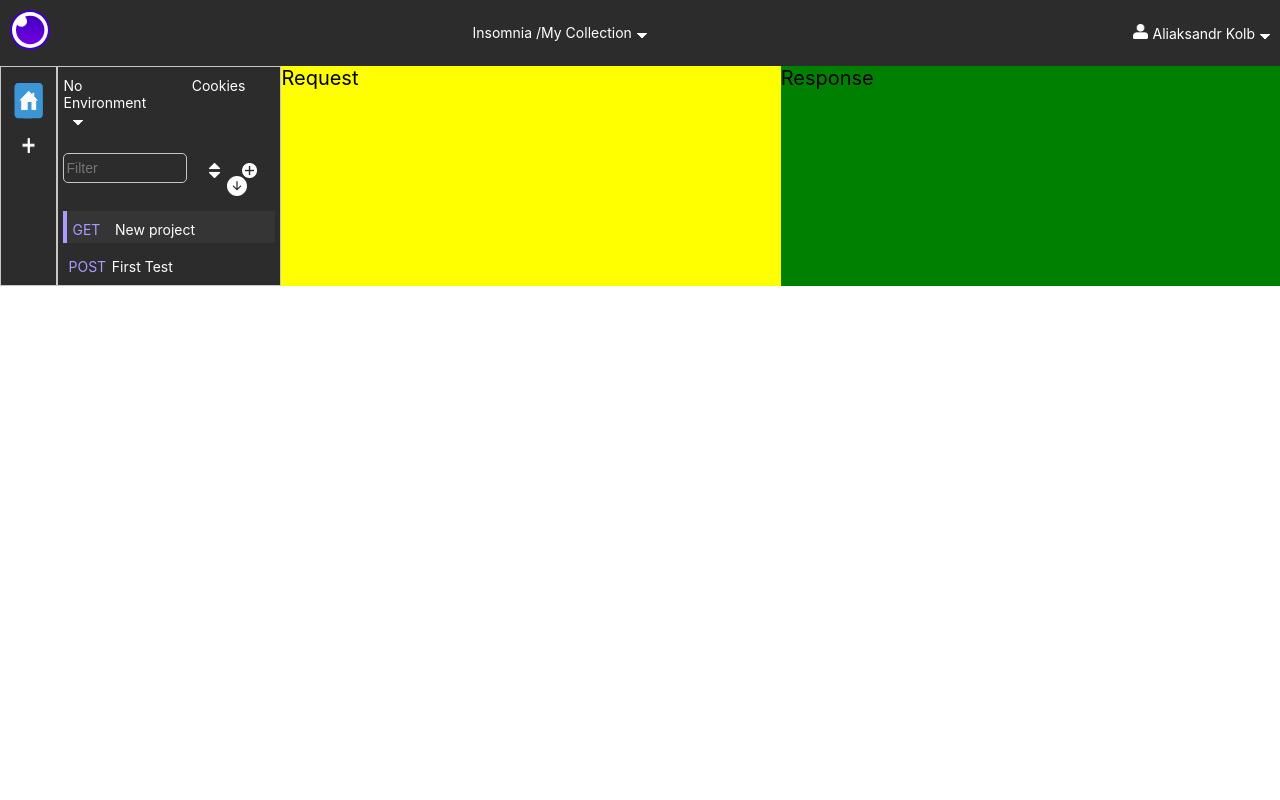
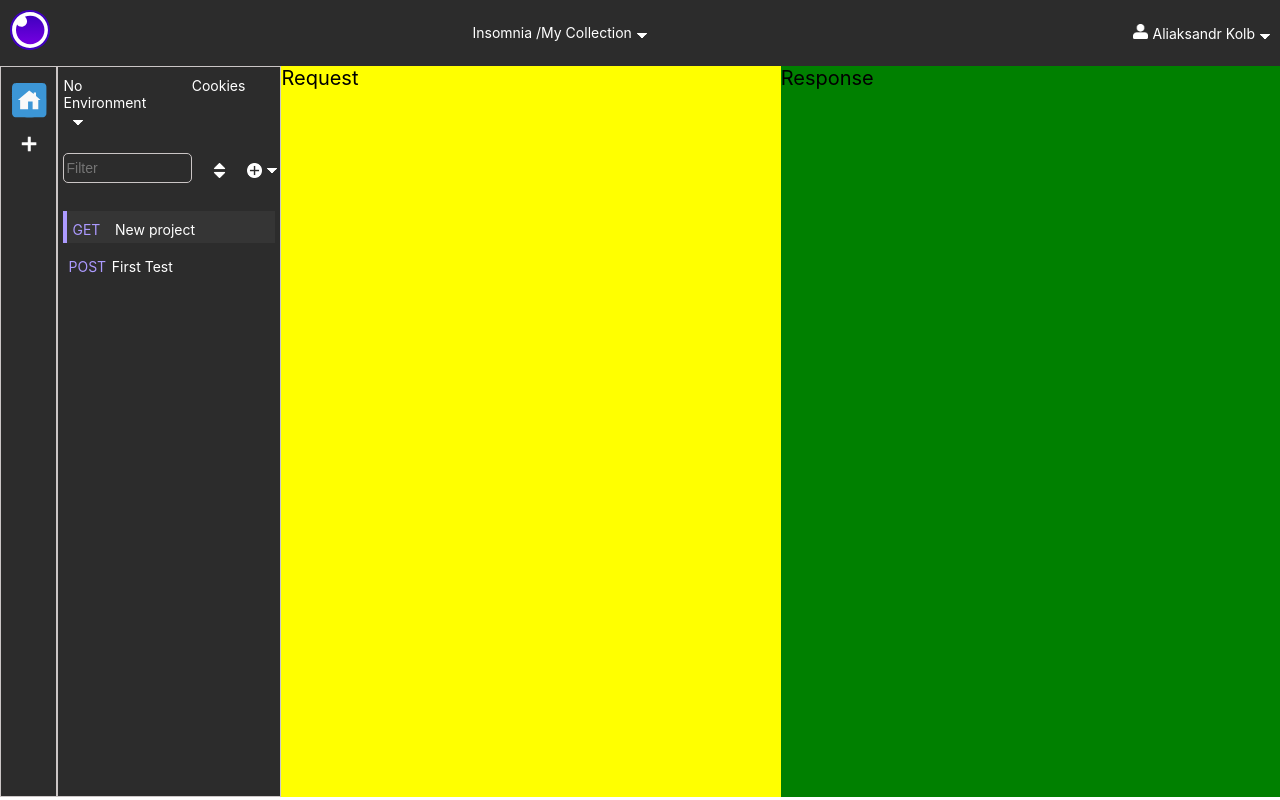
Before and after one commit to AntonLukashevich/todos-ts, a React (Create React App) app: page / in a window 1280 px wide. Built offline with nearby package versions, Linux system fonts and the light colour scheme.

Commit message:
Updated common page height

```diff
--- /dev/null
+++ b/src/App.css
@@ -0,0 +1,11 @@
+body{
+    height: 100%;
+}
+
+.App{
+    height: 100%;
+}
+
+.main{
+    height: 100%;
+}
--- a/src/App.tsx
+++ b/src/App.tsx
@@ -1,4 +1,5 @@
 import React from "react";
+import "./App.css";
 import Header from "./components/Header/Header";
 import Body from "./components/Body/Body";
 
--- a/src/components/Body/styled.ts
+++ b/src/components/Body/styled.ts
@@ -2,6 +2,6 @@ import styled from 'styled-components';
 
 export const StyledBody = styled.div`
   width:100%;
-  height: 100%;
+  height: calc(100% - 24px);
   display: flex;
 `
--- a/src/components/EnvironmentPane/EnvironmentPane.tsx
+++ b/src/components/EnvironmentPane/EnvironmentPane.tsx
@@ -36,8 +36,8 @@ const EnvironmentPane = () => {
                 </StyledLink>
                 <StyledLink href="#">
                     <StyledPlusIco src={process.env.PUBLIC_URL + '/img/plus_ico.png'} />
-                    <ArrowDown />
-                    {/* <StyledArrowPlusIco src={process.env.PUBLIC_URL + '/img/arrow_down_ico.png'} /> */}
+                    {/* <ArrowDown /> */}
+                    <StyledArrowPlusIco src={process.env.PUBLIC_URL + '/img/arrow_down_ico.png'} />
                 </StyledLink>
             </StyledBlock>
             <StyledBlock>
--- a/src/components/EnvironmentPane/ListPoint/styled.ts
+++ b/src/components/EnvironmentPane/ListPoint/styled.ts
@@ -22,11 +22,21 @@ export const StyledListLinkSelected = styled.a<{isActive:boolean}>`
   border-left: 4px solid #ac9aff;
   border-left: ${({isActive}) => isActive ? "4px solid #ac9aff" : "none"};
   background-color: ${({isActive}) => isActive ? "#353535" : "none"};
+`
 
-  &:hover {
-    background: #fff;
-  }
-`
+// export const StyledListLinkSelected = styled.a<{isActive:boolean}>`
+//   text-decoration: none;
+//   display:flex;
+//   margin: 5px 0 0 -40px;
+//   padding: 5px;
+//   border-left: 4px solid #ac9aff;
+//   border-left: ${({isActive}) => isActive ? "4px solid #ac9aff" : "none"};
+//   background-color: ${({isActive}) => isActive ? "#353535" : "none"};
+
+//   &:hover {
+//     background: #fff;
+//   }
+// `
 
 export const StyledListMethod = styled.p`
   color: #ac9aff;
--- a/src/components/EnvironmentPane/styled.ts
+++ b/src/components/EnvironmentPane/styled.ts
@@ -7,11 +7,20 @@ export const StyledEnvironmentPane = styled.div`
   width: 20%;
   border: 0.5px solid #cbc6c6;
   border-collapse: collapse;
+`
 
-  @media only screen and (max-width: 1024px) {
-    background: red;
-  }
-`
+// export const StyledEnvironmentPane = styled.div`
+//   font-size: 14px;
+//   background-color: #2c2c2c;
+//   color: #fff;
+//   width: 20%;
+//   border: 0.5px solid #cbc6c6;
+//   border-collapse: collapse;
+
+//   @media only screen and (max-width: 1024px) {
+//     background: red;
+//   }
+//`
 
 export const StyledText = styled.div`
   font-size: 14px;
--- a/src/components/Sidebar/styled.ts
+++ b/src/components/Sidebar/styled.ts
@@ -8,13 +8,12 @@ export const StyledSidebar = styled.div`
   border: 0.5px solid #cbc6c6;
   border-collapse: collapse;
   text-align: center;
-  padding-top:1%
+  padding-top:1%;
 `
 
 export const StyledIco = styled.img`
-  width: 60%;
-  height: 20%;
-
+  width: 40px;
+  height: 40px;
 `
 
 export const StyledIcoLinks = styled.a`
--- a/src/index.css
+++ b/src/index.css
@@ -1,4 +1,9 @@
+html{
+  height: 94.4%;
+}
+
 body {
+  height: 100%;
   margin: 0;
   font-family: -apple-system, BlinkMacSystemFont, 'Segoe UI', 'Roboto', 'Oxygen',
     'Ubuntu', 'Cantarell', 'Fira Sans', 'Droid Sans', 'Helvetica Neue',
@@ -11,3 +16,7 @@ code {
   font-family: source-code-pro, Menlo, Monaco, Consolas, 'Courier New',
     monospace;
 }
+
+#root{
+  height: 100%;
+}
```
